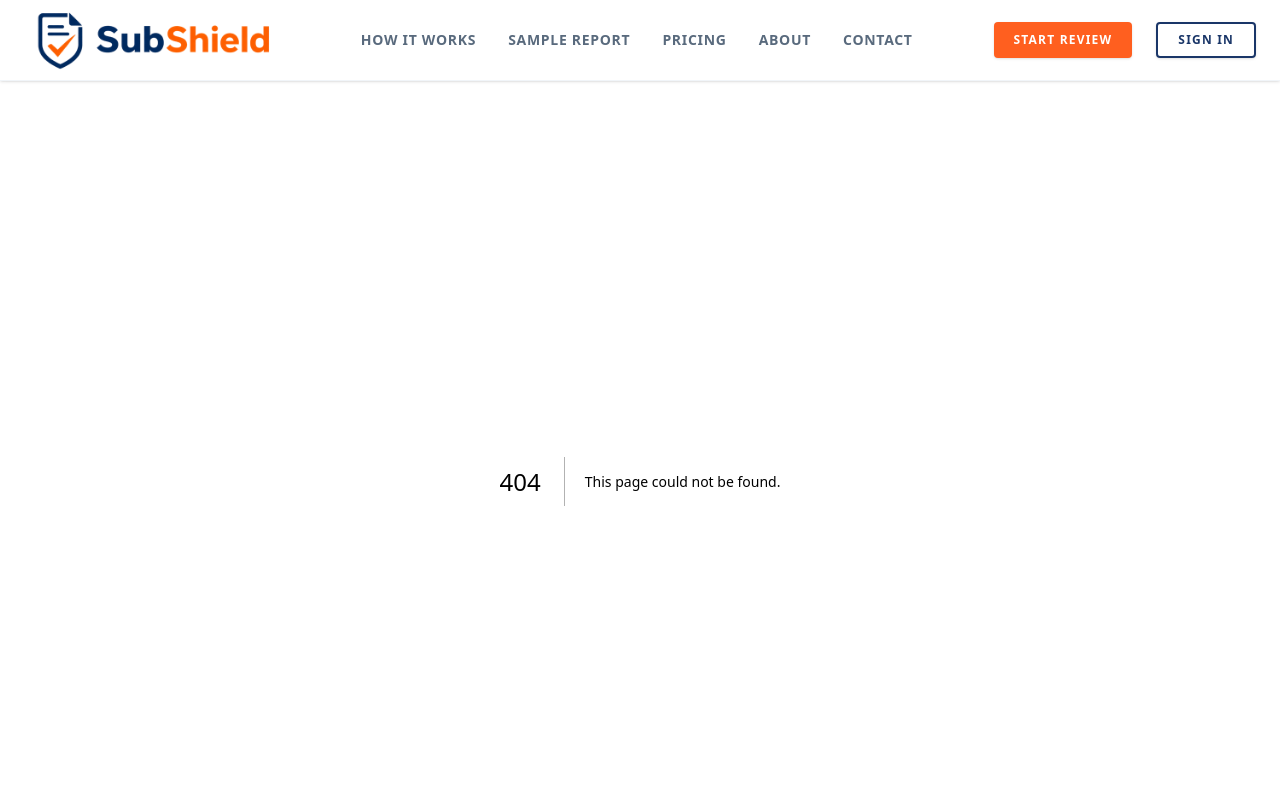
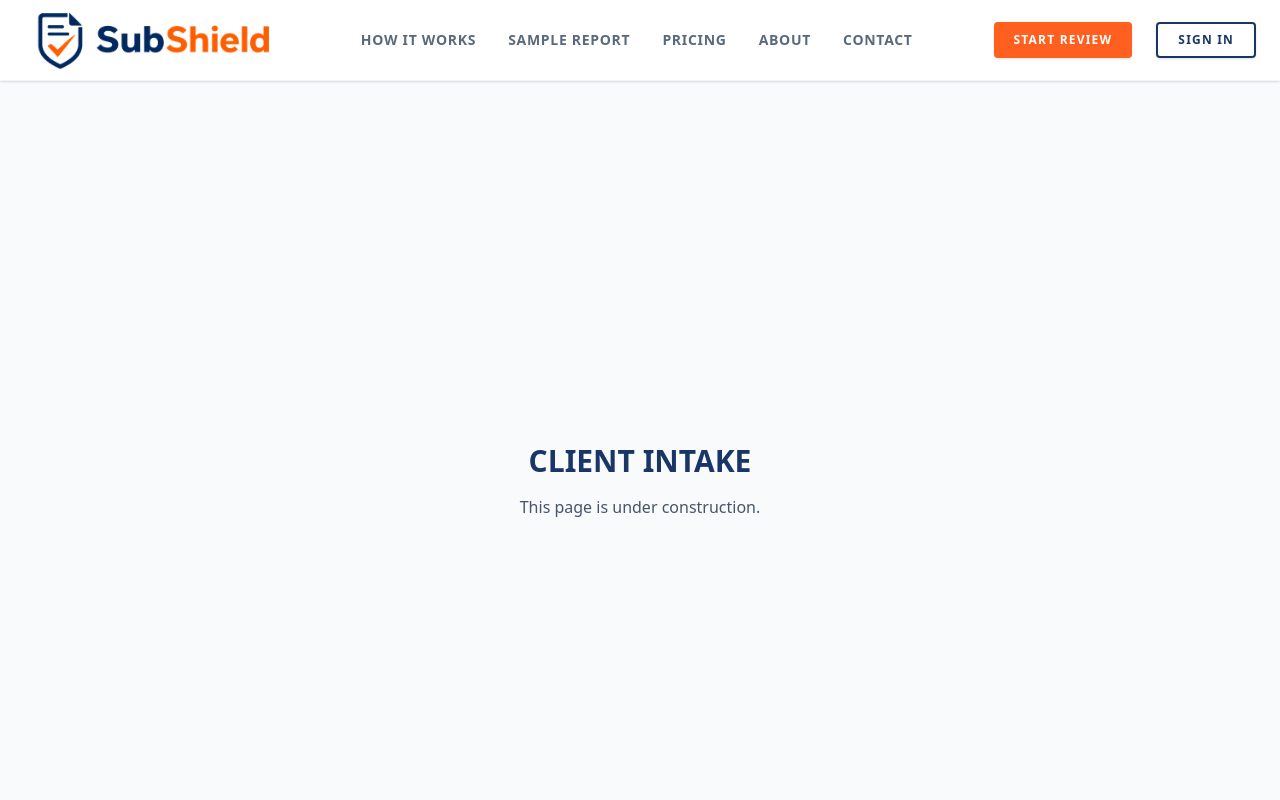
Before and after one commit to siricarsen-cmd/subshield, a Next.js app: page /intake in a window 1280 px wide. Before the commit this address had no page. Shown: the top 800 px of the page. Built offline with nearby package versions, Linux system fonts and the light colour scheme.

Commit message:
Create intake placeholder page to fix prefetch 404

```diff
--- /dev/null
+++ b/app/intake/page.tsx
@@ -0,0 +1,10 @@
+export default function IntakePage() {
+  return (
+    <div className="min-h-screen flex items-center justify-center bg-slate-50">
+      <div className="text-center">
+        <h1 className="text-3xl font-black text-[#1A3668]">CLIENT INTAKE</h1>
+        <p className="text-slate-600 mt-4">This page is under construction.</p>
+      </div>
+    </div>
+  );
+}
```
